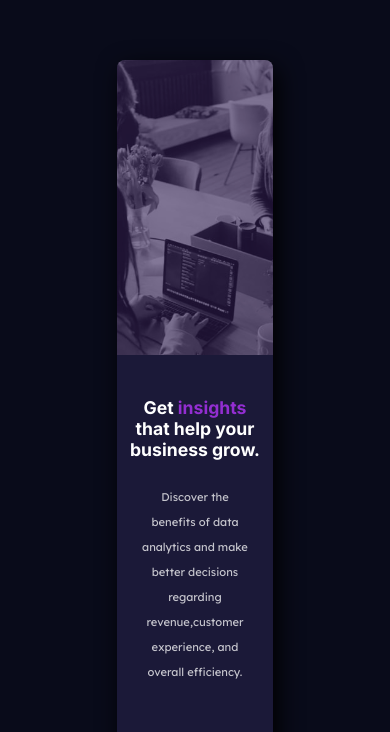
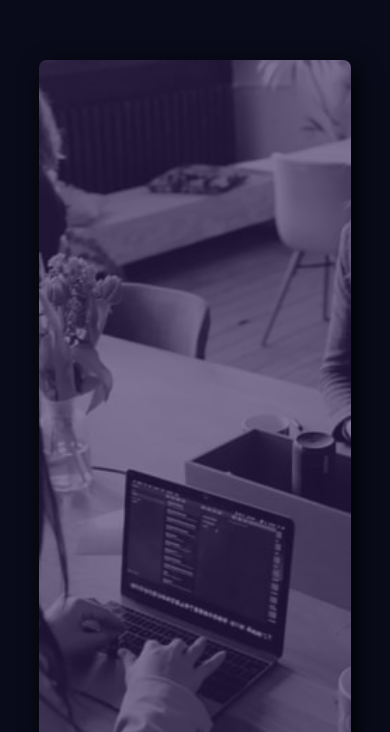
Before and after one commit to Simonecyber/Stat_card_component, a plain HTML site: page index.html in a window 390 px wide. Shown: the part 109-841 px from the top of the page. Drawn offline with Linux system fonts and the light colour scheme.

Commit message:
correction responsive resolution for mobile device

```diff
--- a/style.css
+++ b/style.css
@@ -133,7 +133,7 @@ body{
 @media (max-width: 1440px) {
 
     .main{
-    width: 40%;
+    width: 80%;
     display: flex;
     flex-direction: column-reverse;
     align-items: center;
@@ -159,7 +159,7 @@ body{
     background-size:cover;
     background-position: center;
     width: 100%;
-    height: 35vh;
+    height: 80vh;
     border-radius:0.5em 0.5em 0 0;
 
 }
@@ -220,30 +220,3 @@ body{
 
 
 }
-/*
-@media (max-width: 900px) {
-
-    .main{
-        width: 20%;
-    }
-
-.color-card{
-    background: var(--accent);
-    border-radius: 0.5em 0.5em 0 0;
-    width: inherit;
-    height:inherit;
-    opacity: 0.2;
-}
-
-.img-card{
-    background:url(/images/image-header-mobile.jpg);
-    background-repeat: no-repeat;
-    background-size:contain;
-    background-position: center;
-    width: 100%;
-    height: 15vh;
-    border-radius:0.5em 0.5em 0 0;
-
-}
-
-}*/
```
